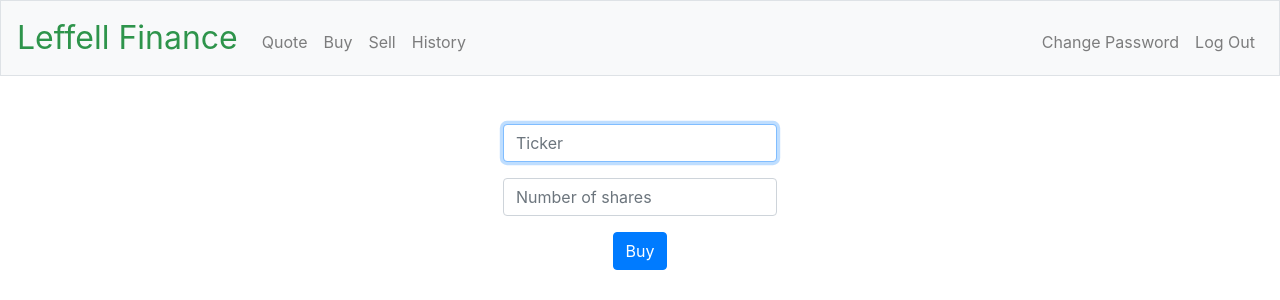
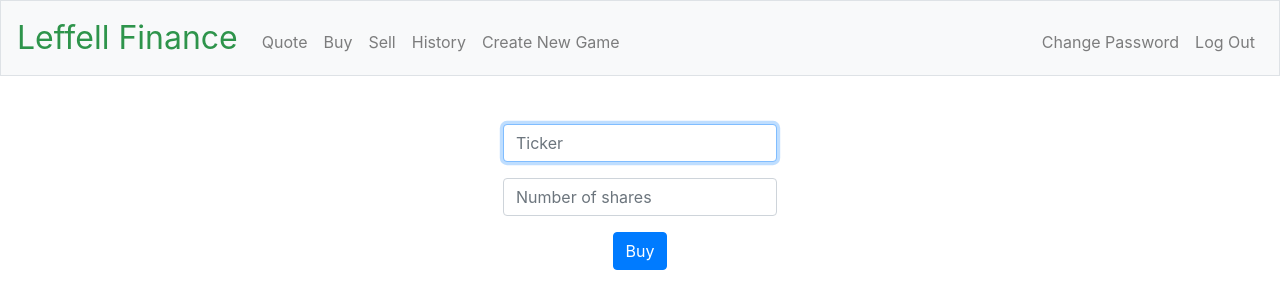
Before and after one commit to AdamEli/finance, a Flask app: page /buy in a window 1280 px wide. Shown: the top 300 px of the page. Run offline with Flask 2, Linux system fonts and the light colour scheme; a user stored in the database is signed in; some libraries are stand-ins or nearby versions.

Commit message:
make_game

```diff
--- a/templates/layout.html
+++ b/templates/layout.html
@@ -40,6 +40,7 @@
                         <li class="nav-item"><a class="nav-link" href="/buy">Buy</a></li>
                         <li class="nav-item"><a class="nav-link" href="/sell">Sell</a></li>
                         <li class="nav-item"><a class="nav-link" href="/history">History</a></li>
+                        <li class="nav-item"><a class="nav-link" href="/make_game">Create New Game</a></li>
                     </ul>
                     <ul class="navbar-nav ml-auto mt-2">
                         <li class="nav-item"><a class="nav-link" href="/change_password">Change Password</a></li>
```
